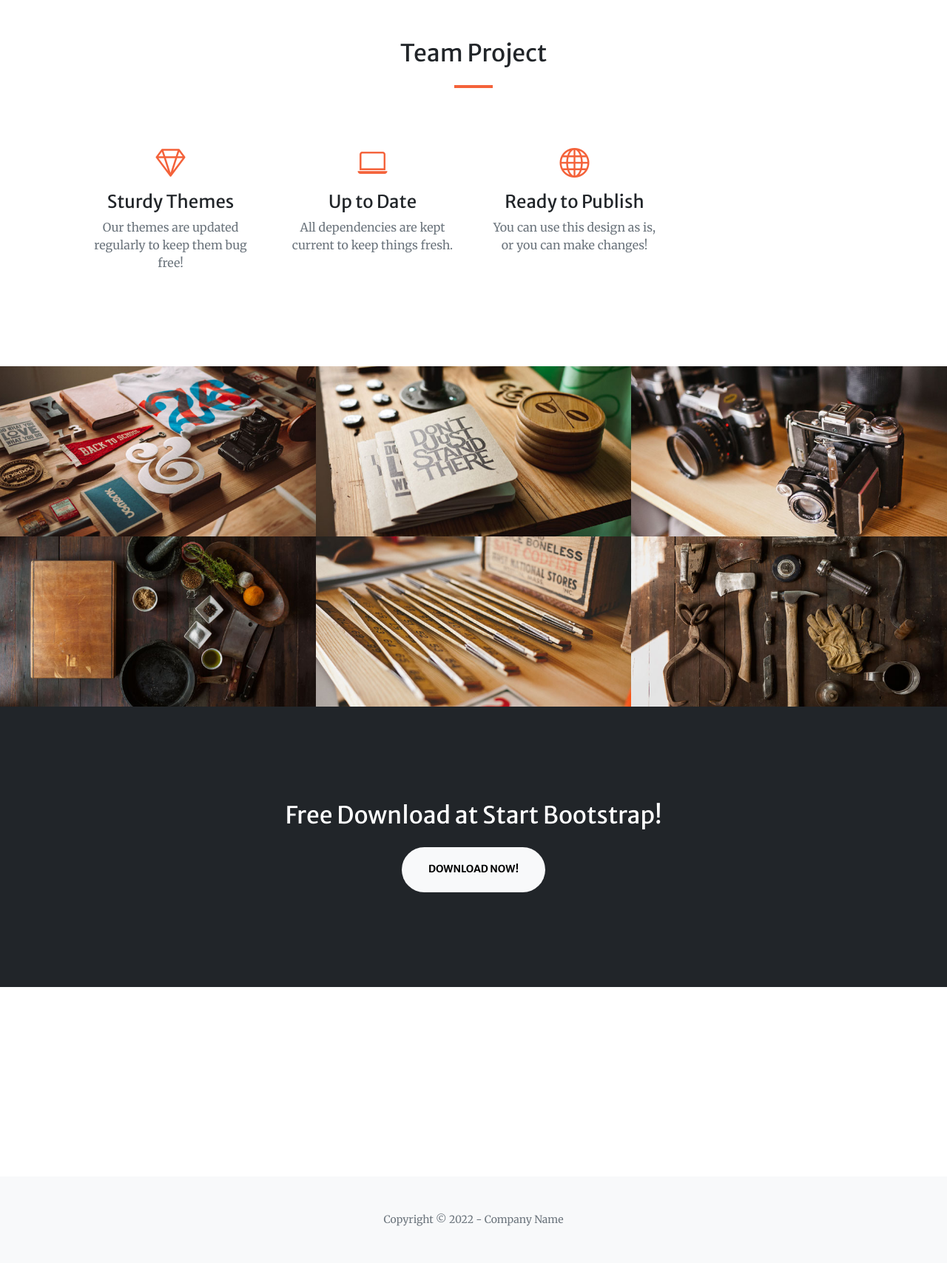
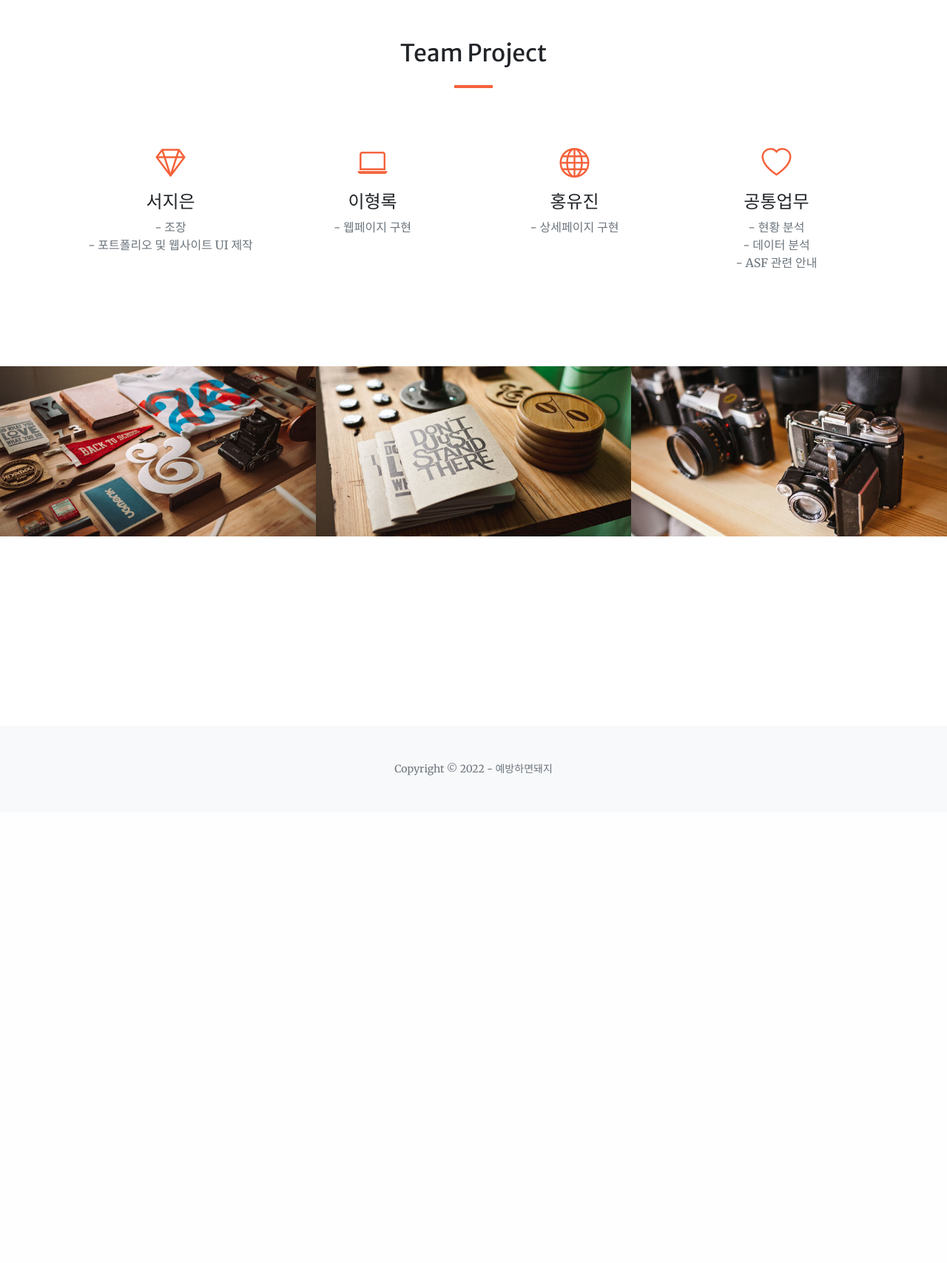
Before and after one commit to rightmemory1999/team_asf_bigdata, a Spring Boot app: page / in a window 1280 px wide. Shown: the part 1473-3180 px from the top of the page at 74% size. After the commit the page ends 2521 px from the top, so only its background shows below. Run offline with Spring Boot 4, Linux system fonts and the light colour scheme; some libraries are stand-ins or nearby versions.

Commit message:
커밋 및 푸시

```diff
--- a/src/main/resources/templates/main.html
+++ b/src/main/resources/templates/main.html
@@ -99,31 +99,31 @@
                     <div class="col-lg-3 col-md-6 text-center">
                         <div class="mt-5">
                             <div class="mb-2"><i class="bi-gem fs-1 text-primary"></i></div>
-                            <h3 class="h4 mb-2">Sturdy Themes</h3>
-                            <p class="text-muted mb-0">Our themes are updated regularly to keep them bug free!</p>
+                            <h3 class="h4 mb-2">서지은</h3>
+                            <p class="text-muted mb-0">- 조장<br> - 포트폴리오 및 웹사이트 UI 제작</p>
                         </div>
                     </div>
                     <div class="col-lg-3 col-md-6 text-center">
                         <div class="mt-5">
                             <div class="mb-2"><i class="bi-laptop fs-1 text-primary"></i></div>
-                            <h3 class="h4 mb-2">Up to Date</h3>
-                            <p class="text-muted mb-0">All dependencies are kept current to keep things fresh.</p>
+                            <h3 class="h4 mb-2">이형록</h3>
+                            <p class="text-muted mb-0">- 웹페이지 구현</p>
                         </div>
                     </div>
                     <div class="col-lg-3 col-md-6 text-center">
                         <div class="mt-5">
                             <div class="mb-2"><i class="bi-globe fs-1 text-primary"></i></div>
-                            <h3 class="h4 mb-2">Ready to Publish</h3>
-                            <p class="text-muted mb-0">You can use this design as is, or you can make changes!</p>
+                            <h3 class="h4 mb-2">홍유진</h3>
+                            <p class="text-muted mb-0">- 상세페이지 구현</p>
                         </div>
                     </div>
-<!--                    <div class="col-lg-3 col-md-6 text-center">
+                    <div class="col-lg-3 col-md-6 text-center">
                         <div class="mt-5">
                             <div class="mb-2"><i class="bi-heart fs-1 text-primary"></i></div>
-                            <h3 class="h4 mb-2">Made with Love</h3>
-                            <p class="text-muted mb-0">Is it really open source if it's not made with love?</p>
+                            <h3 class="h4 mb-2">공통업무</h3>
+                            <p class="text-muted mb-0">- 현황 분석 <br> - 데이터 분석 <br> - ASF 관련 안내</p>
                         </div>
-                    </div>-->
+                    </div>
                 </div>
             </div>
         </section>
@@ -144,7 +144,7 @@
                                     <img class="img-fluid" src="assets/img/portfolio/thumbnails/1.jpg" alt="..." />
                                     <div class="portfolio-box-caption">
                                         <div class="project-category text-white-50">Category</div>
-                                        <div class="project-name">Project Name</div>
+                                        <div class="project-name">현황 분석</div>
                                     </div>
                                 </a>
                             </div>
@@ -153,7 +153,7 @@
                                     <img class="img-fluid" src="assets/img/portfolio/thumbnails/2.jpg" alt="..." />
                                     <div class="portfolio-box-caption">
                                         <div class="project-category text-white-50">Category</div>
-                                        <div class="project-name">Project Name</div>
+                                        <div class="project-name">데이터 분석</div>
                                     </div>
                                 </a>
                             </div>
@@ -162,11 +162,11 @@
                                     <img class="img-fluid" src="assets/img/portfolio/thumbnails/3.jpg" alt="..." />
                                     <div class="portfolio-box-caption">
                                         <div class="project-category text-white-50">Category</div>
-                                        <div class="project-name">Project Name</div>
+                                        <div class="project-name">ASF 관련 안내</div>
                                     </div>
                                 </a>
                             </div>
-                            <div class="col-lg-4 col-sm-6">
+<!--                            <div class="col-lg-4 col-sm-6">
                                 <a class="portfolio-box" href="assets/img/portfolio/fullsize/4.jpg" title="Project Name">
                                     <img class="img-fluid" src="assets/img/portfolio/thumbnails/4.jpg" alt="..." />
                                     <div class="portfolio-box-caption">
@@ -192,19 +192,19 @@
                                         <div class="project-name">Project Name</div>
                                     </div>
                                 </a>
-                            </div>
+                            </div>-->
                         </div>
                     </div>
                 </div>
 
 
         <!-- Call to action-->
-        <section class="page-section bg-dark text-white">
+<!--        <section class="page-section bg-dark text-white">
             <div class="container px-4 px-lg-5 text-center">
                 <h2 class="mb-4">Free Download at Start Bootstrap!</h2>
                 <a class="btn btn-light btn-xl" href="https://startbootstrap.com/theme/creative/">Download Now!</a>
             </div>
-        </section>
+        </section>-->
         <!-- Contact-->
         <section class="page-section" id="contact">
 <!--            <div class="container px-4 px-lg-5">
@@ -282,7 +282,7 @@
         </section>
                 <!-- Footer-->
                 <footer class="bg-light py-5">
-                    <div class="container px-4 px-lg-5"><div class="small text-center text-muted">Copyright &copy; 2022 - Company Name</div></div>
+                    <div class="container px-4 px-lg-5"><div class="small text-center text-muted">Copyright &copy; 2022 - 예방하면돼지</div></div>
                 </footer>
                 <!-- Bootstrap core JS-->
                 <script src="https://cdn.jsdelivr.net/npm/bootstrap@5.1.3/dist/js/bootstrap.bundle.min.js"></script>
```
